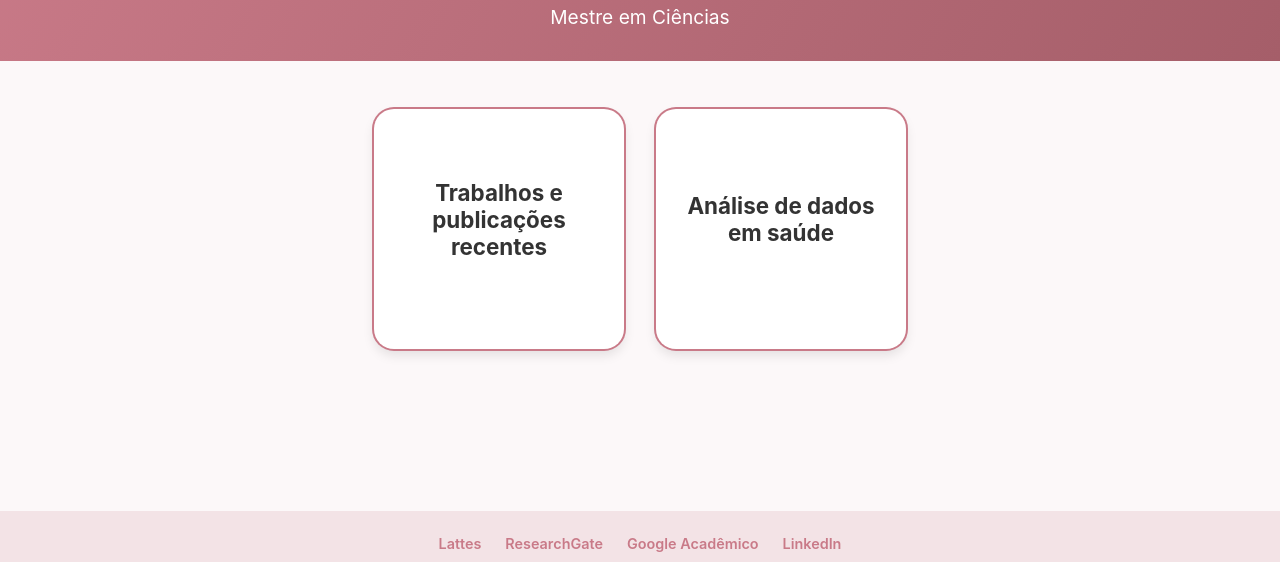
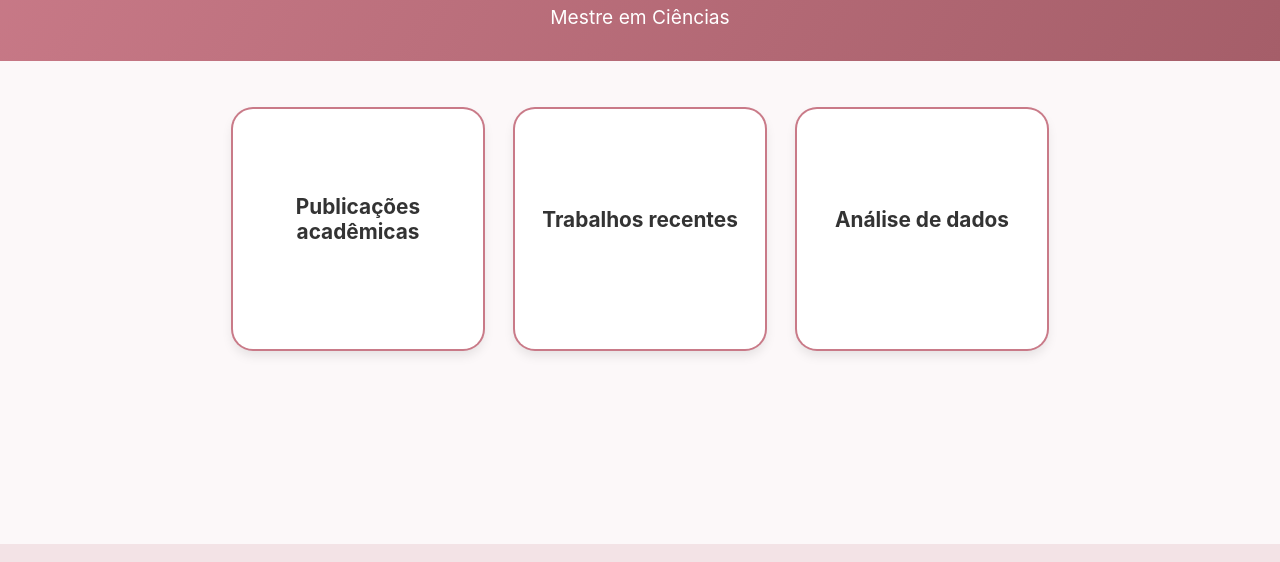
Before and after one commit to souzdes/souzdes.github.io, a plain HTML site: page index.html in a window 1280 px wide. Shown: the part 143-705 px from the top of the page. Drawn offline with Linux system fonts and the light colour scheme.

Commit message:
Update index.html

```diff
--- a/index.html
+++ b/index.html
@@ -63,7 +63,7 @@
     .card {
       background-color: white;
       width: 250px;
-  height: 240px; /* altura aumentada para mais espaço */
+      height: 240px;
       border-radius: 20px;
       padding: 1.5rem;
       box-shadow: 0 0 0 2px var(--primaria), 0 6px 12px rgba(0, 0, 0, 0.1);
@@ -77,23 +77,12 @@
       justify-content: center;
     }
 
-.card-title {
-  font-size: 1.3rem; /* reduzido de 1.4rem */
-  font-weight: bold;
-  color: var(--cinza-escuro);
-  margin-bottom: 1.2rem;
-  text-align: center;
-  width: 100%;
-}
-
-
-
     .card:hover {
       transform: translateY(-5px);
     }
 
     .card-title {
-      font-size: 1.4rem;
+      font-size: 1.3rem;
       font-weight: bold;
       color: var(--cinza-escuro);
       margin-bottom: 1.2rem;
@@ -138,26 +127,6 @@
       flex-shrink: 0;
     }
 
-    .footer-links {
-      margin-bottom: 1rem;
-      display: flex;
-      justify-content: center;
-      gap: 1.5rem;
-      flex-wrap: wrap;
-    }
-
-    .footer-links a {
-      color: var(--primaria);
-      text-decoration: none;
-      font-weight: 600;
-      transition: color 0.3s ease;
-    }
-
-    .footer-links a:hover {
-      color: #7c4c58;
-      text-decoration: underline;
-    }
-
     .footer-icons {
       display: flex;
       justify-content: center;
@@ -178,7 +147,7 @@
       color: var(--primaria);
     }
 
-    .icon-envelope, .icon-github {
+    .icon-envelope, .icon-github, .icon-linkedin {
       width: 24px;
       height: 24px;
       fill: currentColor;
@@ -221,39 +190,46 @@
 
   <main>
     <div class="card">
-      <div class="card-title">Trabalhos e publicações recentes</div>
+      <div class="card-title">Publicações acadêmicas</div>
       <div class="card-content">
-        <a href="https://www.scielo.br/j/rsp/a/bNCbbnLNcFnqD8XGC7JZ6MH/?lang=en" target="_blank" rel="noopener noreferrer">Artigo</a>
-        <a href="https://acervodigital.crp04.org.br/publicacoes/das-diversas-psicologias-das-minas-2/" target="_blank" rel="noopener noreferrer">Livro</a>
-        <a href="https://unileste.catolica.edu.br/portal/docente-apresenta-pesquisa-sobre-hiv-em-congresso-internacional-na-africa-do-sul/" target="_blank" rel="noopener noreferrer">Congresso</a>
+        <a href="https://lattes.cnpq.br/123456789" target="_blank">Lattes</a>
+        <a href="https://www.researchgate.net/profile/Denise_Souza" target="_blank">ResearchGate</a>
+        <a href="https://scholar.google.com/citations?user=abcdefg" target="_blank">Google Acadêmico</a>
       </div>
     </div>
 
     <div class="card">
-      <div class="card-title">Análise de dados em saúde</div>
+      <div class="card-title">Trabalhos recentes</div>
       <div class="card-content">
-        <a href="https://souzdes.github.io/consultant/" target="_blank" rel="noopener noreferrer">🔗 Acesse aqui</a>
+        <a href="https://www.scielo.br/j/rsp/a/bNCbbnLNcFnqD8XGC7JZ6MH/?lang=en" target="_blank">Artigo</a>
+        <a href="https://acervodigital.crp04.org.br/publicacoes/das-diversas-psicologias-das-minas-2/" target="_blank">Livro</a>
+        <a href="https://unileste.catolica.edu.br/portal/docente-apresenta-pesquisa-sobre-hiv-em-congresso-internacional-na-africa-do-sul/" target="_blank">Congresso</a>
+      </div>
+    </div>
+
+    <div class="card">
+      <div class="card-title">Análise de dados</div>
+      <div class="card-content">
+        <a href="https://souzdes.github.io/consultant/" target="_blank">🔗 Acesse aqui</a>
       </div>
     </div>
   </main>
 
   <footer>
-    <div class="footer-links">
-      <a href="https://lattes.cnpq.br/123456789" target="_blank" rel="noopener noreferrer">Lattes</a>
-      <a href="https://www.researchgate.net/profile/Denise_Souza" target="_blank" rel="noopener noreferrer">ResearchGate</a>
-      <a href="https://scholar.google.com/citations?user=abcdefg" target="_blank" rel="noopener noreferrer">Google Acadêmico</a>
-      <a href="https://www.linkedin.com/in/denisesouza" target="_blank" rel="noopener noreferrer">LinkedIn</a>
-    </div>
-
     <div class="footer-icons">
-      <a href="mailto:souza.des@gmail.com" title="Enviar email">
+      <a href="mailto:souza.des@gmail.com" title="E-mail">
         <svg class="icon-envelope" xmlns="http://www.w3.org/2000/svg" viewBox="0 0 24 24" >
           <path d="M20 4H4a2 2 0 0 0-2 2v12a2 2 0 0 0 2 2h16a2 2 0 0 0 2-2V6a2 2 0 0 0-2-2Zm0 2v.01L12 13 4 6.01V6h16ZM4 18V8.99l8 6 8-6V18H4Z"/>
         </svg>
       </a>
-      <a href="https://github.com/souzdes" target="_blank" rel="noopener noreferrer" title="GitHub">
+      <a href="https://github.com/souzdes" target="_blank" title="GitHub">
         <svg class="icon-github" xmlns="http://www.w3.org/2000/svg" viewBox="0 0 24 24" >
           <path d="M12 0a12 12 0 0 0-3.79 23.4c.6.1.82-.26.82-.58v-2.18c-3.34.73-4.04-1.61-4.04-1.61-.55-1.4-1.34-1.77-1.34-1.77-1.1-.75.08-.74.08-.74 1.22.09 1.86 1.26 1.86 1.26 1.08 1.85 2.83 1.32 3.52 1 .11-.78.42-1.32.76-1.63-2.67-.3-5.47-1.33-5.47-5.93 0-1.31.47-2.38 1.24-3.22-.13-.3-.54-1.52.12-3.17 0 0 1-.32 3.3 1.23a11.5 11.5 0 0 1 6 0c2.3-1.55 3.3-1.23 3.3-1.23.66 1.65.25 2.87.12 3.17.77.84 1.24 1.91 1.24 3.22 0 4.61-2.81 5.62-5.49 5.92.43.37.81 1.1.81 2.22v3.29c0 .32.22.69.83.57A12 12 0 0 0 12 0Z"/>
+        </svg>
+      </a>
+      <a href="https://www.linkedin.com/in/denisesouza" target="_blank" title="LinkedIn">
+        <svg class="icon-linkedin" xmlns="http://www.w3.org/2000/svg" viewBox="0 0 24 24">
+          <path d="M20.45 20.45h-3.55v-5.4c0-1.29-.02-2.94-1.79-2.94-1.8 0-2.08 1.4-2.08 2.84v5.5H9.45V9h3.41v1.56h.05c.48-.91 1.65-1.86 3.39-1.86 3.63 0 4.3 2.39 4.3 5.5v6.25zM5.34 7.43a2.06 2.06 0 1 1 0-4.12 2.06 2.06 0 0 1 0 4.12zm-1.78 13h3.55V9H3.56v11.43zM22.23 0H1.77C.8 0 0 .77 0 1.72v20.56C0 23.23.8 24 1.77 24h20.45c.98 0 1.78-.77 1.78-1.72V1.72C24 .77 23.2 0 22.23 0z"/>
         </svg>
       </a>
     </div>
```
Lines whose indentation alone changed are shown as unchanged.
